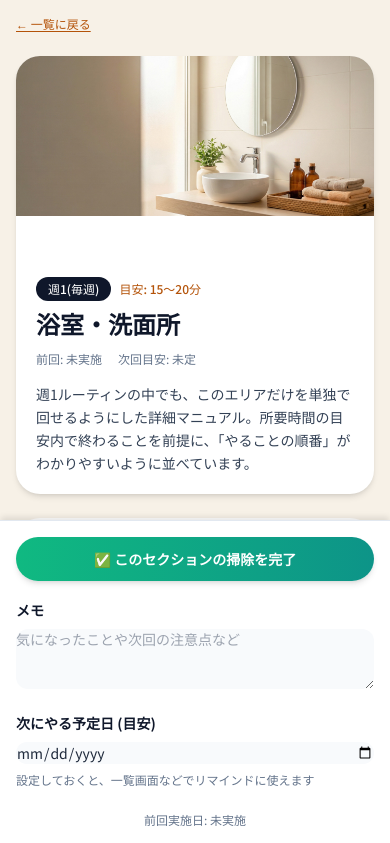
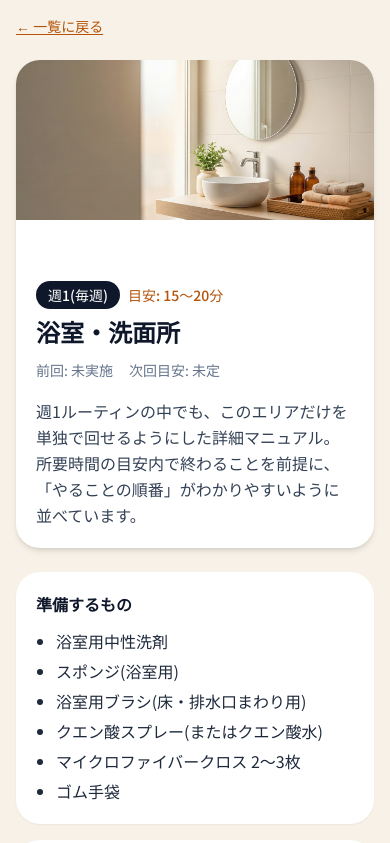
Before and after one commit to kazushi-tech/kireiroutine-app, a React (Vite) app: page /section/weekly-bath in a window 390 px wide. Shown: the top 843 px of the page. Built offline with nearby package versions, Linux system fonts and the light colour scheme.

Commit message:
Tweak mobile typography & remove detail footer

```diff
--- a/CalendarPage.tsx
+++ b/CalendarPage.tsx
@@ -187,7 +187,7 @@ const CalendarPage: React.FC = () => {
         {/* Calendar Grid */}
         <div className="grid grid-cols-7 gap-1 sm:gap-2">
           {['日', '月', '火', '水', '木', '金', '土'].map((day, i) => (
-            <div key={i} className="text-center text-xs font-bold text-slate-500 py-2">
+            <div key={i} className="text-center text-sm sm:text-xs font-bold text-slate-500 py-2">
               {day}
             </div>
           ))}
@@ -255,7 +255,7 @@ const CalendarPage: React.FC = () => {
           })}
         </div>
 
-        <div className="text-center text-xs text-slate-500 mt-2">
+        <div className="text-center text-[14px] sm:text-xs text-slate-500 mt-2">
           ※ 次回予定日（nextDueDate）に基づいて表示しています。
         </div>
 
@@ -268,7 +268,7 @@ const CalendarPage: React.FC = () => {
             {getSectionsForDate(selectedDate).length > 0 && (
               <button
                 onClick={() => setIsBulkRescheduleOpen(true)}
-                className="inline-flex items-center justify-center gap-1 rounded-full border border-slate-200 px-3 py-1.5 text-xs font-medium text-slate-600 hover:bg-slate-50"
+                className="inline-flex items-center justify-center gap-1 rounded-full border border-slate-200 px-3 py-1.5 text-[15px] sm:text-sm font-medium text-slate-600 hover:bg-slate-50"
               >
                 <Calendar className="h-3 w-3" />
                 <span className="hidden sm:inline">この日のメニューをまとめて別日に移動</span>
@@ -308,12 +308,12 @@ const CalendarPage: React.FC = () => {
                               <div>
                                 <div className="text-sm font-bold text-slate-900">{section.areaName}</div>
                                 {isDoneToday && (
-                                  <span className="text-[10px] font-bold text-emerald-600">
+                                  <span className="text-[14px] sm:text-xs font-bold text-emerald-600">
                                     ✓ 完了済み
                                   </span>
                                 )}
                                 {meta?.nextPlannedAt && meta.nextPlannedAt.split('T')[0] === selectedDate && (
-                                  <div className="text-[10px] text-slate-500 mt-0.5">
+                                  <div className="text-[14px] sm:text-xs text-slate-500 mt-0.5">
                                     目安: {formatDateForDisplay(meta.nextPlannedAt)}
                                   </div>
                                 )}
@@ -326,13 +326,13 @@ const CalendarPage: React.FC = () => {
                                   setRescheduleSectionId(section.id);
                                   setRescheduleDate('');
                                 }}
-                                className="text-xs text-slate-400 underline hover:text-slate-600"
+                                className="text-[15px] sm:text-sm text-slate-400 underline hover:text-slate-600"
                               >
                                 別の日に移動
                               </button>
                               <Link
                                 to={`/section/${section.id}`}
-                                className="rounded-full bg-orange-50 px-3 py-1.5 text-xs font-bold text-orange-600 transition hover:bg-orange-100"
+                                className="rounded-full bg-orange-50 px-3 py-1.5 text-[15px] sm:text-sm font-bold text-orange-600 transition hover:bg-orange-100"
                               >
                                 詳細へ
                               </Link>
--- a/SchedulePage.tsx
+++ b/SchedulePage.tsx
@@ -183,7 +183,7 @@ const SchedulePage: React.FC = () => {
               <h1 className="text-lg font-bold leading-tight md:text-xl">
                 KireiRoutine
               </h1>
-              <p className="text-xs text-orange-700 md:text-sm">
+              <p className="text-sm sm:text-xs text-orange-700 md:text-sm">
                 掃除ルーティン完全表（かずし専用）
               </p>
             </div>
@@ -192,14 +192,14 @@ const SchedulePage: React.FC = () => {
           <div className="flex items-center justify-between gap-3 text-xs text-slate-600 md:text-sm">
             <Link
               to="/calendar"
-              className="inline-flex items-center gap-1 rounded-full bg-white px-3 py-1 text-xs font-medium text-slate-700 shadow-sm hover:bg-slate-50"
+              className="inline-flex items-center gap-1 rounded-full bg-white px-3 py-1 text-sm sm:text-xs font-medium text-slate-700 shadow-sm hover:bg-slate-50"
             >
               📅 カレンダー
             </Link>
             <button
               type="button"
               onClick={handleResetProgress}
-              className="inline-flex items-center gap-1 rounded-full border border-slate-300 bg-white px-3 py-1 text-xs font-medium text-slate-700 shadow-sm hover:bg-slate-50"
+              className="inline-flex items-center gap-1 rounded-full border border-slate-300 bg-white px-3 py-1 text-sm sm:text-xs font-medium text-slate-700 shadow-sm hover:bg-slate-50"
             >
               <Trash2 className="h-3 w-3" />
               進捗リセット
@@ -237,7 +237,7 @@ const SchedulePage: React.FC = () => {
               <h2 className="text-sm font-semibold">
                 {frequencyLabelMap[activeFrequency]}
               </h2>
-              <p className="text-xs text-slate-600">
+              <p className="text-[16px] sm:text-sm text-slate-600">
                 メインの掃除ルール。迷ったらまずこのセクションだけ回せばOK。
               </p>
             </div>
@@ -247,7 +247,7 @@ const SchedulePage: React.FC = () => {
               <button
                 type="button"
                 onClick={() => setIsBulkScheduleOpen(true)}
-                className="inline-flex items-center justify-center gap-1 rounded-full border border-slate-300 bg-white px-3 py-1 text-xs font-bold text-slate-700 shadow-sm transition-colors hover:bg-slate-50 sm:w-auto"
+                className="inline-flex items-center justify-center gap-1 rounded-full border border-slate-300 bg-white px-3 py-1 text-[15px] sm:text-sm font-bold text-slate-700 shadow-sm transition-colors hover:bg-slate-50 sm:w-auto"
               >
                 <Calendar className="h-3 w-3" />
                 掃除日をまとめて設定
@@ -255,7 +255,7 @@ const SchedulePage: React.FC = () => {
               <button
                 type="button"
                 onClick={() => setShowTodayOnly(!showTodayOnly)}
-                className={`w-full rounded-full px-4 py-2 text-xs font-bold transition-colors sm:w-auto sm:px-3 sm:py-1 ${
+                className={`w-full rounded-full px-4 py-2 text-[15px] sm:text-sm font-bold transition-colors sm:w-auto sm:px-3 sm:py-1 ${
                   showTodayOnly
                     ? 'bg-orange-500 text-white shadow-md'
                     : 'bg-white text-slate-700 shadow-sm hover:bg-orange-50'
@@ -267,19 +267,19 @@ const SchedulePage: React.FC = () => {
 
               <div className="flex items-center justify-between gap-4 sm:justify-end">
                 <div className="text-right">
-                   <div className="text-[10px] text-slate-500">完了セクション</div>
+                   <div className="text-[14px] sm:text-xs text-slate-500">完了セクション</div>
                    <div className="text-sm font-bold text-slate-900">
                      {completedSectionsCount} / {displayedSections.length}
                    </div>
                 </div>
 
                 <div className="text-right pl-2 border-l border-slate-200">
-                  <div className="text-[10px] text-slate-500">タスク進捗</div>
+                  <div className="text-[14px] sm:text-xs text-slate-500">タスク進捗</div>
                   <div className="flex items-baseline gap-1">
                     <span className="font-semibold text-orange-600">
                       {progressPercent}%
                     </span>
-                    <span className="text-xs text-slate-500">
+                    <span className="text-[14px] sm:text-sm text-slate-500">
                       ({doneCount}/{totalCount})
                     </span>
                   </div>
@@ -294,7 +294,7 @@ const SchedulePage: React.FC = () => {
             />
           </div>
           {totalCount > 0 && doneCount === totalCount && (
-            <div className="mt-3 rounded-xl bg-orange-100 px-4 py-2 text-center text-xs font-bold text-orange-800 animate-pulse">
+            <div className="mt-3 rounded-xl bg-orange-100 px-4 py-2 text-center text-[15px] sm:text-sm font-bold text-orange-800 animate-pulse">
               🎉 {frequencyLabelMap[activeFrequency]}のルーティンはすべて完了しました。おつかれさまです！
             </div>
           )}
@@ -339,7 +339,7 @@ const SchedulePage: React.FC = () => {
                         <h3 className="text-sm font-semibold text-slate-900">
                           {section.areaName}
                         </h3>
-                        <div className="flex flex-col gap-1 text-[10px] text-slate-500 sm:text-xs">
+                        <div className="flex flex-col gap-1 text-[13px] sm:text-xs text-slate-500">
                           <span>{doneSectionTasks}/{totalSectionTasks} 件 完了</span>
                           <div className="flex flex-wrap gap-x-2 gap-y-1">
                             <span>前回: {formatDateForDisplay(meta?.lastDoneDate || meta?.lastDoneAt, '未実施')}</span>
@@ -353,7 +353,7 @@ const SchedulePage: React.FC = () => {
                       {hasManual ? (
                         <Link
                           to={`/section/${section.id}`}
-                          className="inline-flex items-center gap-1 rounded-full bg-orange-50 px-3 py-1.5 text-[11px] font-medium text-orange-700 hover:bg-orange-100"
+                          className="inline-flex items-center gap-1 rounded-full bg-orange-50 px-3 py-1.5 text-xs sm:text-[11px] font-medium text-orange-700 hover:bg-orange-100"
                         >
                           <BookOpen className="h-3 w-3" />
                           {manualLabel}
@@ -375,7 +375,7 @@ const SchedulePage: React.FC = () => {
                             <button
                               type="button"
                               onClick={() => handleToggleTask(task.id)}
-                              className="flex w-full items-start gap-2 text-left text-xs text-slate-800"
+                              className="flex w-full items-start gap-2 text-left text-[17px] sm:text-sm text-slate-800"
                             >
                               {checked ? (
                                 <CheckCircle2 className="mt-[1px] h-4 w-4 flex-shrink-0 text-orange-500" />
@@ -393,7 +393,7 @@ const SchedulePage: React.FC = () => {
                     {section.tools && section.tools.length > 0 && (
                       <div className="mt-1 flex items-start gap-2 rounded-2xl bg-slate-50 p-2">
                         <Wrench className="mt-[2px] h-3 w-3 flex-shrink-0 text-slate-500" />
-                        <p className="text-[11px] leading-relaxed text-slate-600">
+                        <p className="text-[13px] sm:text-[11px] leading-relaxed text-slate-600">
                           最低限あると楽になる道具:
                           {' '}
                           {section.tools.join('、')}
--- a/SectionDetailPage.tsx
+++ b/SectionDetailPage.tsx
@@ -7,10 +7,7 @@ import { Frequency, SectionMeta } from './types';
 import {
   loadSectionMetaMap,
   saveSectionMetaMap,
-  formatDateForDisplay,
-  updateSectionMeta,
-  getTodayDateString,
-  getNextDueDateFromToday
+  formatDateForDisplay
 } from './sectionMetaStorage';
 
 const SectionDetailPage: React.FC = () => {
@@ -53,34 +50,6 @@ const SectionDetailPage: React.FC = () => {
       return { ...prev, completedSteps: next };
     });
   };
-
-  // 完了ボタン
-  const handleCompleteSection = () => {
-    if (!manual || !sectionId) return;
-
-    const today = getTodayDateString();
-    const nextDue = getNextDueDateFromToday(manual.frequency);
-
-    // Update local state
-    updateMeta((prev) => {
-      const allStepOrders = manual.steps.map((s) => s.order);
-      return {
-        ...prev,
-        lastDoneAt: new Date().toISOString(), // Keep legacy field for now
-        lastDoneDate: today,
-        nextDueDate: nextDue,
-        completedSteps: allStepOrders,
-      };
-    });
-
-    // Also use the new utility to ensure persistence (though updateMeta does it too via effect,
-    // but let's be safe and explicit or rely on updateMeta wrapper if I changed it to use the utility?
-    // Actually updateMeta in this component uses setMeta -> useEffect -> saveSectionMetaMap.
-    // So updating state is enough.
-    // But I should also update the legacy fields if I want to keep them in sync?
-    // The user requirement says "lastDoneDate and nextDueDate are automatically updated".
-  };
-
 
 
   const manual: ManualSection | undefined =
@@ -140,7 +109,7 @@ const SectionDetailPage: React.FC = () => {
         <button
           type="button"
           onClick={() => navigate(-1)}
-          className="self-start text-xs font-medium text-amber-700 underline underline-offset-2"
+          className="self-start text-sm sm:text-xs font-medium text-amber-700 underline underline-offset-2"
         >
           ← 一覧に戻る
         </button>
@@ -162,10 +131,10 @@ const SectionDetailPage: React.FC = () => {
             <div className="flex flex-col gap-3 sm:flex-row sm:items-start sm:justify-between">
               <div className="space-y-2">
                 <div className="flex items-center gap-2">
-                  <span className="inline-flex items-center rounded-full bg-slate-900 px-3 py-1 text-xs font-medium text-white">
+                  <span className="inline-flex items-center rounded-full bg-slate-900 px-3 py-1 text-sm sm:text-xs font-medium text-white">
                     {manual.frequencyLabel}
                   </span>
-                  <span className="text-xs font-medium text-amber-700">
+                  <span className="text-sm sm:text-xs font-medium text-amber-700">
                     目安: {manual.durationText}
                   </span>
                 </div>
@@ -175,7 +144,7 @@ const SectionDetailPage: React.FC = () => {
               </div>
 
               {/* メタ情報ヘッダー */}
-              <div className="flex flex-wrap gap-x-4 gap-y-1 text-xs text-slate-500 sm:flex-col sm:items-end sm:gap-0">
+              <div className="flex flex-wrap gap-x-4 gap-y-1 text-[14px] sm:text-xs text-slate-500 sm:flex-col sm:items-end sm:gap-0">
                 <span>前回: {formatDateForDisplay(meta.lastDoneDate || meta.lastDoneAt, '未実施')}</span>
                 <span>
                   次回目安: {formatDateForDisplay(meta.nextDueDate || meta.nextPlannedAt, '未定')}
@@ -183,7 +152,7 @@ const SectionDetailPage: React.FC = () => {
               </div>
             </div>
 
-            <p className="text-sm leading-relaxed text-slate-700">
+            <p className="text-[16px] sm:text-sm leading-relaxed text-slate-700">
               {manual.frequency === Frequency.Weekly
                 ? '週1ルーティンの中でも、このエリアだけを単独で回せるようにした詳細マニュアル。'
                 : `${manual.frequencyLabel}のルーティンとして、このエリアを重点的にケアするための詳細マニュアル。`}
@@ -198,7 +167,7 @@ const SectionDetailPage: React.FC = () => {
             <h2 className="mb-3 text-base font-bold text-slate-900">
               準備するもの
             </h2>
-            <ul className="list-disc space-y-1 pl-5 text-sm text-slate-800">
+            <ul className="list-disc space-y-1 pl-5 text-[16px] sm:text-sm text-slate-800">
               {manual.tools.map((tool) => (
                 <li key={tool}>{tool}</li>
               ))}
@@ -210,7 +179,7 @@ const SectionDetailPage: React.FC = () => {
               <p className="mb-2 text-base font-bold text-orange-800">
                 ざっくりイメージ
               </p>
-              <p className="text-sm leading-relaxed text-slate-800">
+              <p className="text-[16px] sm:text-sm leading-relaxed text-slate-800">
                 {manual.frequency === Frequency.Weekly
                   ? '「片付け → 表面を整える → 床・足元を仕上げる」の順に動く前提でステップを並べています。'
                   : '作業の手戻りがないよう、効率的な順序でステップを構成しています。'}
@@ -219,7 +188,7 @@ const SectionDetailPage: React.FC = () => {
             </div>
 
             {manual.notes && (
-              <div className="rounded-3xl border border-dashed border-slate-300 bg-slate-50 p-5 text-sm leading-relaxed text-slate-700">
+              <div className="rounded-3xl border border-dashed border-slate-300 bg-slate-50 p-5 text-[16px] sm:text-sm leading-relaxed text-slate-700">
                 <p className="mb-1 font-bold text-slate-700">
                   メモ
                 </p>
@@ -236,12 +205,12 @@ const SectionDetailPage: React.FC = () => {
               <h2 className="text-sm font-semibold text-slate-900">
                 手順（チェックしながら進める想定）
               </h2>
-              <span className="rounded-full bg-slate-900 px-2 py-0.5 text-[10px] font-medium text-white">
+              <span className="rounded-full bg-slate-900 px-2 py-0.5 text-[13px] sm:text-[10px] font-medium text-white">
                 {manual.steps.length} ステップ
               </span>
             </div>
             {manual.steps.length > 0 && (
-              <span className="text-xs font-medium text-slate-600">
+              <span className="text-[14px] sm:text-xs font-medium text-slate-600">
                 {completedSteps.length} / {manual.steps.length} (
                 {Math.round((completedSteps.length / manual.steps.length) * 100)}%)
               </span>
@@ -322,7 +291,7 @@ const SectionDetailPage: React.FC = () => {
                         )}
                       </div>
                       <p
-                        className={`text-sm leading-relaxed whitespace-pre-line ${
+                        className={`text-[17px] sm:text-sm leading-relaxed whitespace-pre-line ${
                           isChecked ? 'text-amber-800/70' : 'text-slate-700'
                         }`}
                       >
@@ -334,100 +303,6 @@ const SectionDetailPage: React.FC = () => {
               );
             })}
           </ol>
-        </section>
-
-        {/* 完了アクション & メモ */}
-        <section className="fixed bottom-0 left-0 right-0 z-10 border-t border-slate-200 bg-white p-4 shadow-[0_-4px_6px_-1px_rgba(0,0,0,0.1)] sm:static sm:z-auto sm:space-y-6 sm:rounded-3xl sm:border-none sm:p-6 sm:shadow-sm">
-          <div className="flex flex-col items-center gap-3 sm:border-b sm:border-slate-100 sm:pb-6">
-            <button
-              type="button"
-              onClick={handleCompleteSection}
-              className="w-full max-w-sm rounded-full bg-gradient-to-r from-emerald-500 to-teal-600 px-6 py-3 text-sm font-bold text-white shadow-md transition-transform active:scale-95"
-            >
-              ✅ このセクションの掃除を完了
-            </button>
-            <p className="hidden text-xs text-slate-500 sm:block">
-              前回実施日: {formatDateForDisplay(meta.lastDoneDate || meta.lastDoneAt, '未実施')}
-            </p>
-          </div>
-
-          <div className="mt-4 grid gap-4 sm:mt-0 sm:gap-6 md:grid-cols-2">
-            <div className="space-y-2">
-              <label className="text-sm font-semibold text-slate-900">
-                メモ
-              </label>
-              <textarea
-                className="w-full rounded-xl border-slate-200 bg-slate-50 text-sm text-slate-800 focus:border-amber-500 focus:ring-amber-500"
-                rows={3}
-                placeholder="気になったことや次回の注意点など"
-                value={meta.note ?? meta.memo ?? ''}
-                onChange={(e) =>
-                  updateMeta((prev) => ({ ...prev, note: e.target.value, memo: e.target.value }))
-                }
-              />
-            </div>
-
-            <div className="space-y-2">
-              <label className="text-sm font-semibold text-slate-900">
-                次にやる予定日 (目安)
-              </label>
-              <input
-                type="date"
-                className="w-full rounded-xl border-slate-200 bg-slate-50 text-sm text-slate-800 focus:border-amber-500 focus:ring-amber-500"
-                value={meta.nextDueDate ?? (meta.nextPlannedAt ? meta.nextPlannedAt.split('T')[0] : '')}
-                onChange={(e) => {
-                  const rawValue = e.target.value;
-                  console.log('[SectionDetail] nextPlannedDate change', { sectionId, rawValue });
-
-                  try {
-                    updateMeta((prev) => {
-                      // Normalize input
-                      if (!rawValue) {
-                        return {
-                          ...prev,
-                          nextDueDate: null,
-                          nextPlannedAt: undefined // Clear legacy field
-                        };
-                      }
-
-                      // Validate format YYYY-MM-DD
-                      if (!/^\d{4}-\d{2}-\d{2}$/.test(rawValue)) {
-                        console.warn('[SectionDetail] Invalid date format input', rawValue);
-                        return prev; // Do nothing if invalid
-                      }
-
-                      // Safe ISO string conversion
-                      let isoString: string | undefined;
-                      try {
-                        const d = new Date(rawValue);
-                        if (!isNaN(d.getTime())) {
-                          isoString = d.toISOString();
-                        }
-                      } catch (err) {
-                        console.error('[SectionDetail] Date conversion error', err);
-                      }
-
-                      return {
-                        ...prev,
-                        nextDueDate: rawValue,
-                        nextPlannedAt: isoString
-                      };
-                    });
-                  } catch (error) {
-                    console.error('[SectionDetail] Failed to update nextPlannedDate', error);
-                  }
-                }}
-              />
-              <p className="text-xs text-slate-500">
-                設定しておくと、一覧画面などでリマインドに使えます
-              </p>
-            </div>
-
-            {/* モバイル用前回実施日表示 */}
-            <div className="sm:hidden text-center text-xs text-slate-500 mt-2">
-               前回実施日: {formatDateForDisplay(meta.lastDoneDate || meta.lastDoneAt, '未実施')}
-            </div>
-          </div>
         </section>
 
         {/* 戻るリンク */}
--- a/index.html
+++ b/index.html
@@ -53,7 +53,8 @@
     </script>
     <link rel="stylesheet" href="/index.css" />
   </head>
-  <body>
+  <body class="text-[16px] sm:text-base leading-relaxed">
+
     <div id="root"></div>
     <script type="module" src="./index.tsx"></script>
     <script type="module" src="/index.tsx"></script>
```
